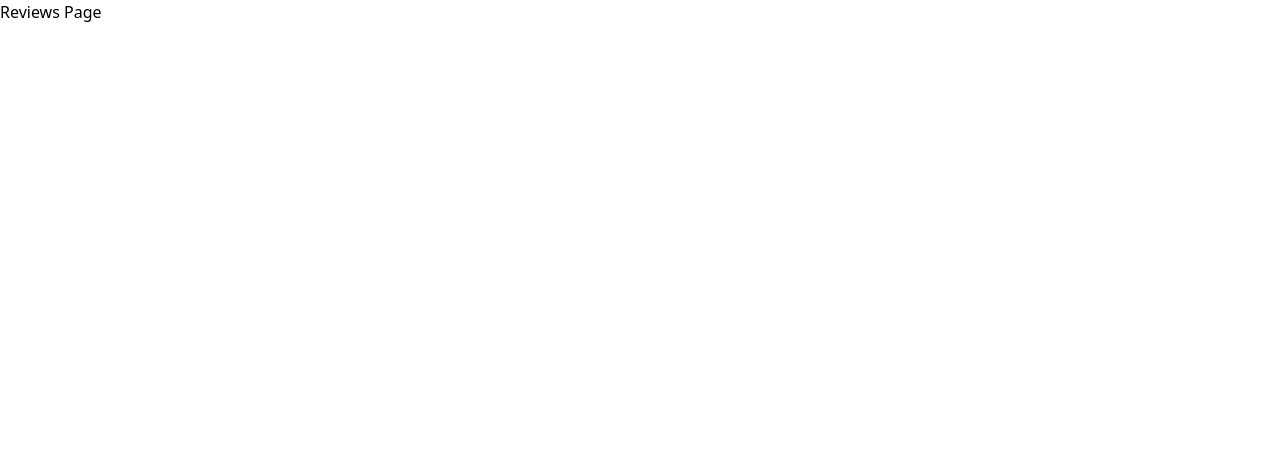
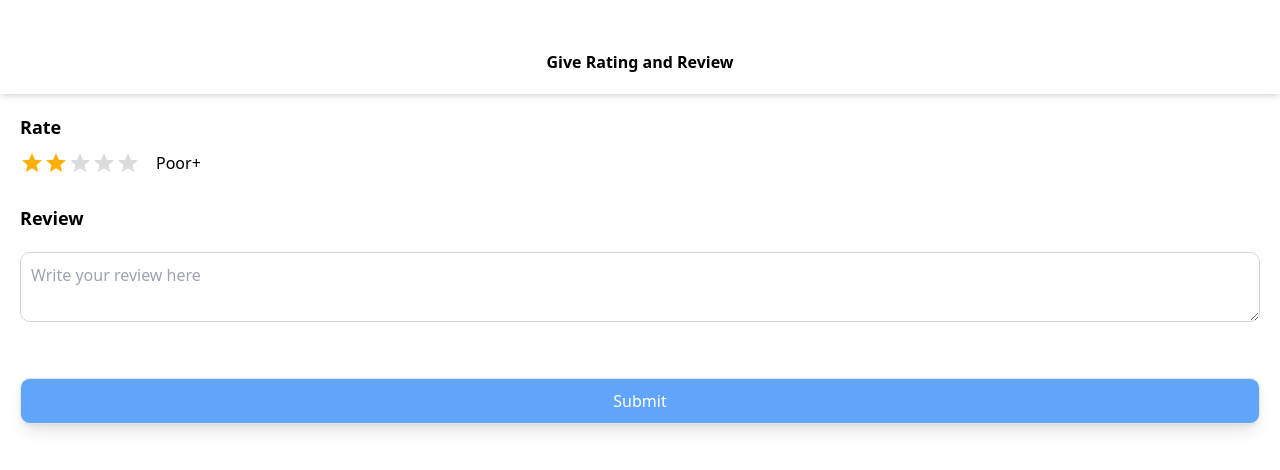
Before and after one commit to all-stackers/hackniche-allstackers, a Next.js app in the folder frontend/: page /user/review in a window 1280 px wide. Shown: the top 470 px of the page. Built offline with nearby package versions, Linux system fonts and the light colour scheme.

Commit message:
Add dependencies and update code for pie chart and user review

```diff
--- a/frontend/src/pages/analytics/pie.js
+++ b/frontend/src/pages/analytics/pie.js
@@ -1,12 +1,12 @@
-import React from 'react';
-import { Doughnut } from 'react-chartjs-2';
+import React from "react";
+import { Doughnut } from "react-chartjs-2";
 
 export function Pie({ label, color, pieData }) {
   const data = {
     labels: label,
     datasets: [
       {
-        label: '# of Votes',
+        label: "# of Votes",
         data: pieData,
         backgroundColor: color,
       },
@@ -16,15 +16,17 @@ export function Pie({ label, color, pieData }) {
   const options = {
     plugins: {
       legend: {
-        position: 'bottom', // Display legend below the chart
+        position: "bottom", // Display legend below the chart
         labels: {
           font: {
-            size: 10 // Adjust the font size of the legend labels
-          }
-        }
-      }
-    }
+            size: 10, // Adjust the font size of the legend labels
+          },
+        },
+      },
+    },
   };
 
   return <Doughnut data={data} options={options} />;
 }
+
+export default Pie;
--- a/frontend/src/pages/user/review.js
+++ b/frontend/src/pages/user/review.js
@@ -1,13 +1,85 @@
-import React from 'react'
+import * as React from "react";
+import Rating from "@mui/material/Rating";
+import Box from "@mui/material/Box";
+import StarIcon from "@mui/icons-material/Star";
 
-const Review = () => {
-  return (
-    <div>
-        <h1>
-            Reviews Page
-        </h1>
-    </div>
-  )
+const labels = {
+  0.5: "Useless",
+  1: "Useless+",
+  1.5: "Poor",
+  2: "Poor+",
+  2.5: "Ok",
+  3: "Ok+",
+  3.5: "Good",
+  4: "Good+",
+  4.5: "Excellent",
+  5: "Excellent+",
+};
+
+function getLabelText(value) {
+  return `${value} Star${value !== 1 ? "s" : ""}, ${labels[value]}`;
 }
 
-export default Review
+export default function HoverRating() {
+  const [value, setValue] = React.useState(2);
+  const [hover, setHover] = React.useState(-1);
+  const [review, setReview] = React.useState("");
+
+  const handleReviewChange = (e) => {
+    setReview(e.target.value);
+  };
+  const handleSubmit = () => {
+    console.log("Rating: ", value);
+    console.log("Review: ", review);
+  };
+
+  return (
+    <div className="h-screen">
+      <div className="bg-white shadow-md w-full px-[20px] pt-[50px] py-[20px]">
+        <h1 className="font-bold w-full text-center">Give Rating and Review</h1>
+      </div>
+      <div className="p-[20px]">
+        <h1 className="text-[18px] font-bold mb-[10px]">Rate</h1>
+        <Box
+          sx={{
+            width: 200,
+            display: "flex",
+            alignItems: "center",
+          }}
+        >
+          <Rating
+            name="hover-feedback"
+            value={value}
+            precision={0.5}
+            getLabelText={getLabelText}
+            onChange={(event, newValue) => {
+              setValue(newValue);
+            }}
+            onChangeActive={(event, newHover) => {
+              setHover(newHover);
+            }}
+            emptyIcon={
+              <StarIcon style={{ opacity: 0.55 }} fontSize="inherit" />
+            }
+          />
+          {value !== null && (
+            <Box sx={{ ml: 2 }}>{labels[hover !== -1 ? hover : value]}</Box>
+          )}
+        </Box>
+        <h1 className="text-[18px] font-bold mt-[30px] my-[20px]">Review</h1>
+        <textarea
+          className="w-full p-[10px] rounded-[10px] border border-gray-300"
+          placeholder="Write your review here"
+          value={review}
+          onChange={handleReviewChange}
+        ></textarea>
+        <button
+          className="mt-[50px] bg-blue-400 border shadow-lg text-white w-full p-[10px] rounded-[10px] mt-[10px]"
+          onClick={handleSubmit}
+        >
+          Submit
+        </button>
+      </div>
+    </div>
+  );
+}
```
Also changed, not shown: frontend/package.json (+6 -2 lines).
